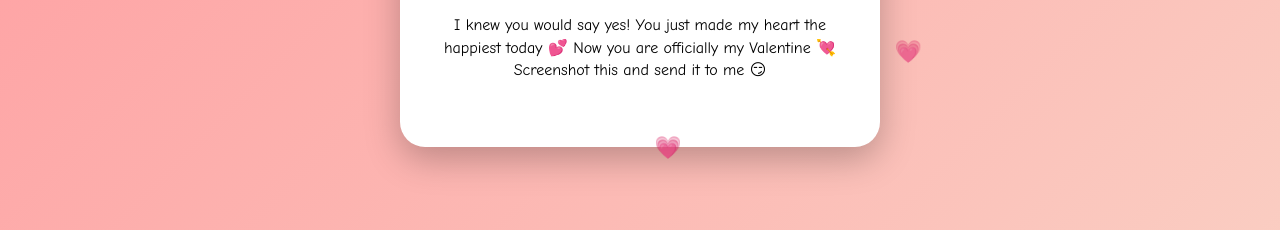
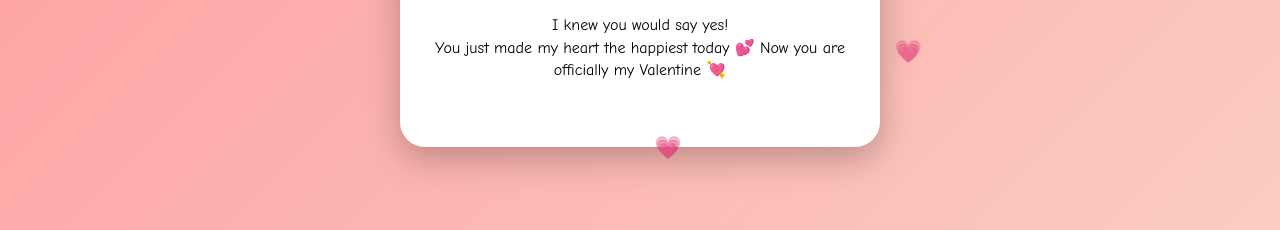
Before and after one commit to sreehariz/valentine-code, a plain HTML site: page yes.html in a window 1280 px wide. Shown: the part 439-669 px from the top of the page. Drawn offline with Linux system fonts and the light colour scheme.

Commit message:
Update yes.html

```diff
--- a/yes.html
+++ b/yes.html
@@ -104,10 +104,9 @@ p {
 
   <h1>Yes ma’am 😌❤️</h1>
   <p>
-    I knew you would say yes!
+    I knew you would say yes!  <br>
     You just made my heart the happiest today 💕
     Now you are officially my Valentine 💘
-    Screenshot this and send it to me 😏
   </p>
 </div>
 
```
